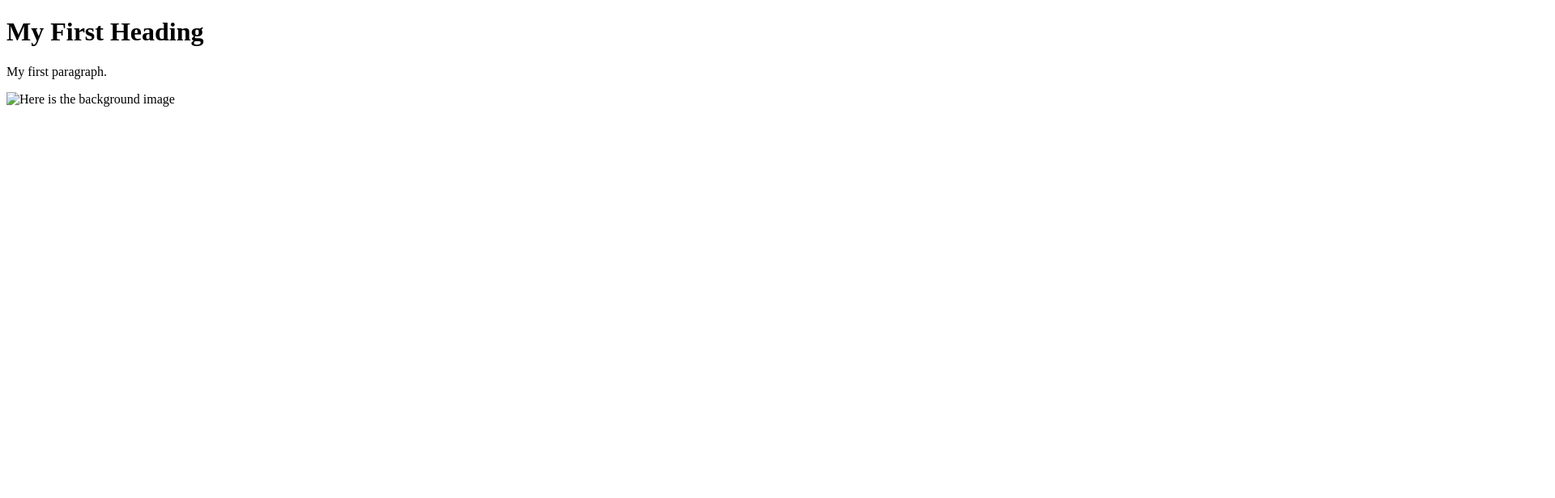
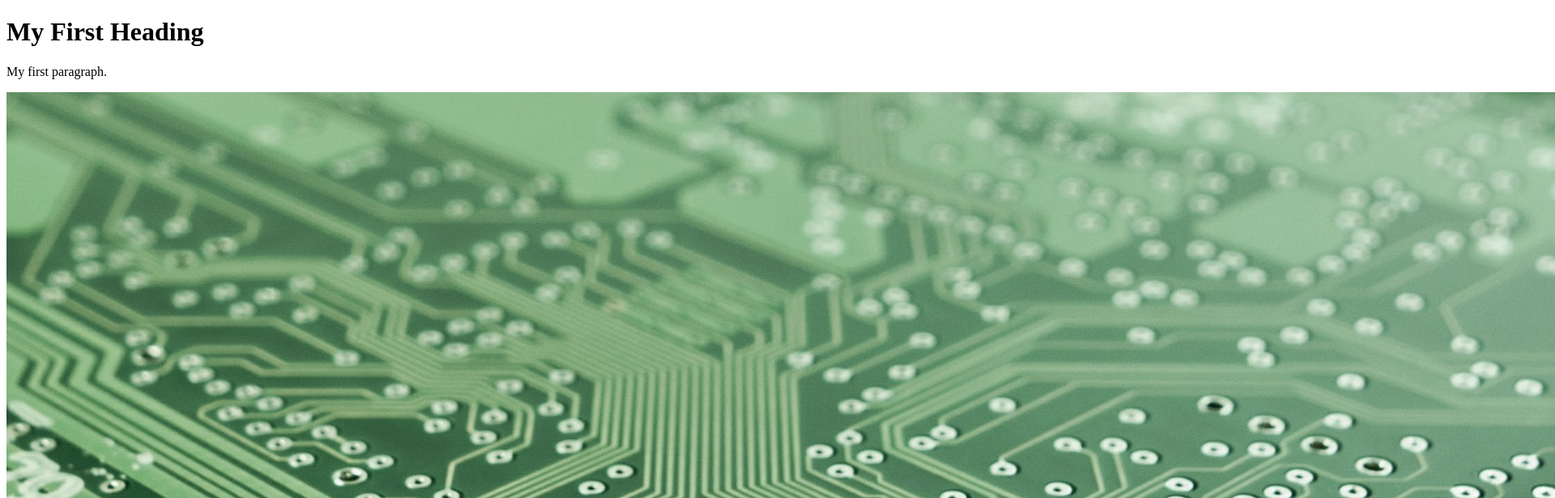
Before and after one commit to SatTao/quirky-circuits.github.io, a plain HTML site: page index.html in a window 1280 px wide. Shown: the top 616 px of the page at 81% size, 1920 px wide, since content can reach past the window. Drawn offline with Linux system fonts and the light colour scheme.

Commit message:
corrected image path

```diff
--- a/index.html
+++ b/index.html
@@ -5,7 +5,7 @@
 <h1>My First Heading</h1>
 <p>My first paragraph.</p>
 
-<img src="images/background_circuit.jpg" alt="Here is the background image" height="1304" width="1920">
+<img src="images/circuit_background.jpg" alt="Here is the background image" height="1304" width="1920">
 
 </body>
 </html>
```
